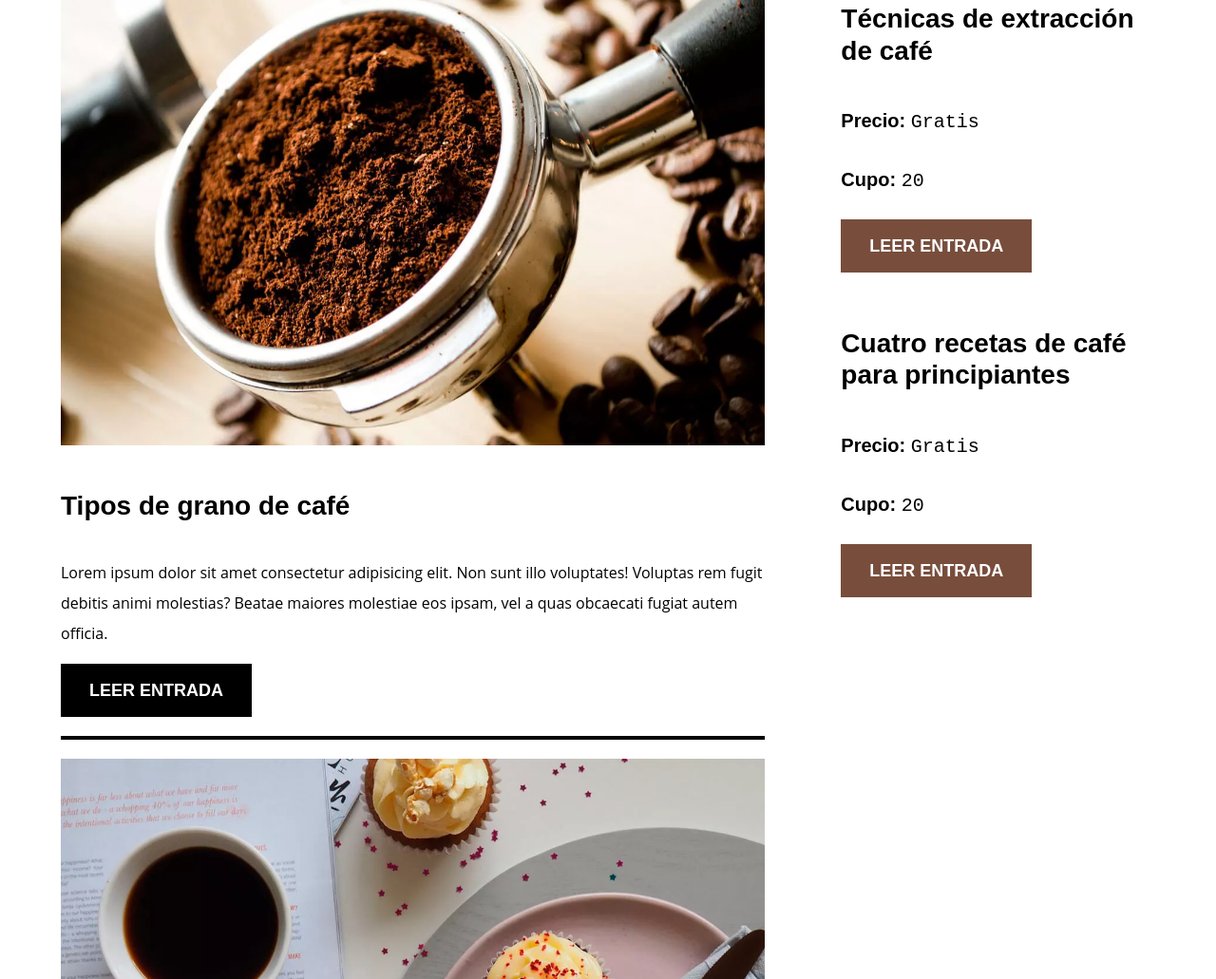
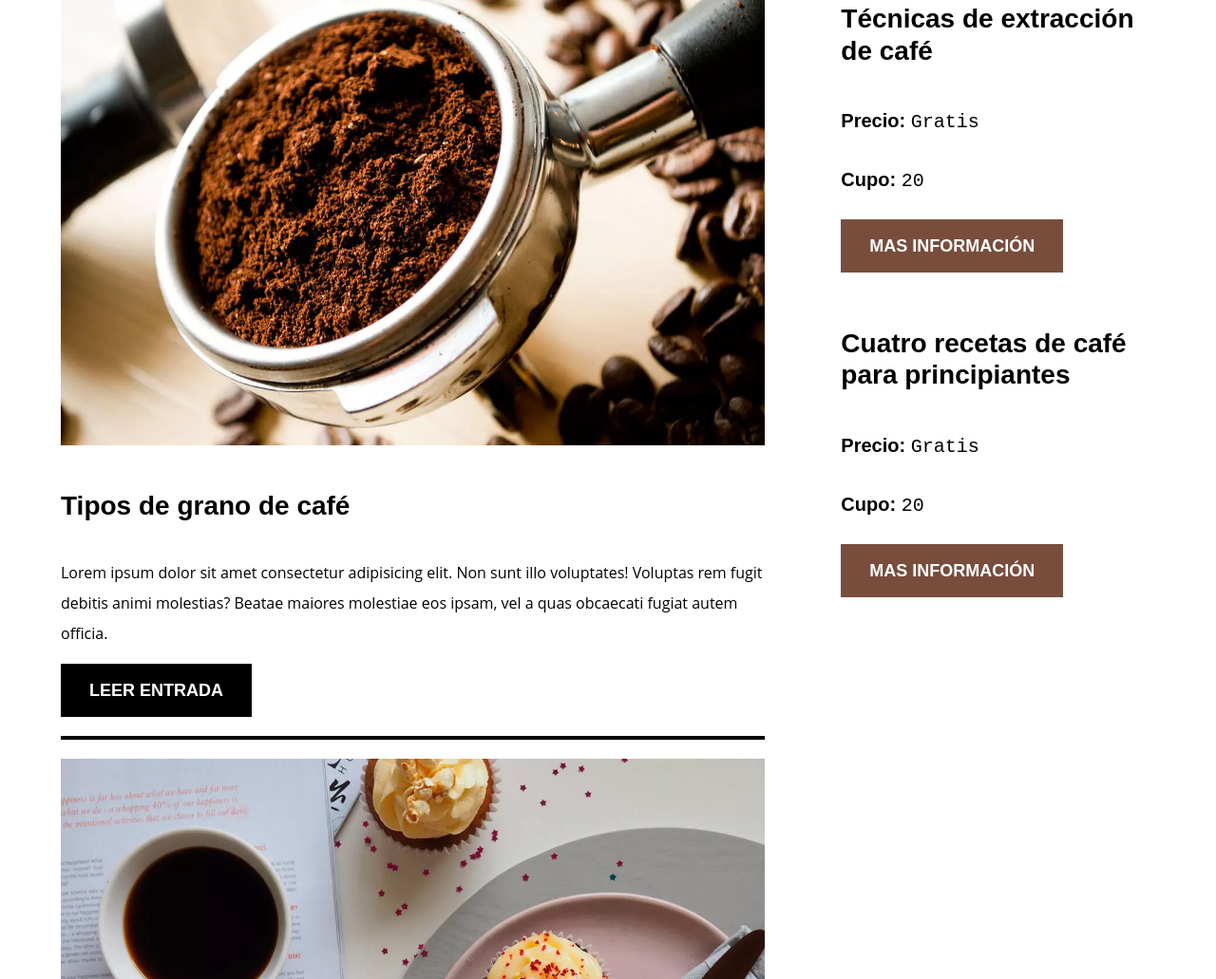
Before and after one commit to Edison-vera/Blog_coffee, a plain HTML site: page index.html in a window 1280 px wide. Shown: the part 743-1774 px from the top of the page at 95% size. Drawn offline with Linux system fonts and the light colour scheme.

Commit message:
Performance

```diff
--- a/index.html
+++ b/index.html
@@ -126,7 +126,7 @@
                     <p class="widget_curso_label">Cupo:
                         <samp class="widget-curso__info">20</samp>
                     </p>
-                    <a class="boton boton--secundario" href="entrada.html">Leer entrada</a>
+                    <a class="boton boton--secundario" href="entrada.html">Mas información</a>
                 </li>
                 <li class="widget-curso">
                     <h4 class="no.margin">Cuatro recetas de café para principiantes</h4>
@@ -136,7 +136,7 @@
                     <p class="widget_curso_label">Cupo:
                         <samp class="widget-curso__info">20</samp>
                     </p>
-                    <a class="boton boton--secundario" href="entrada.html">Leer entrada</a>
+                    <a class="boton boton--secundario" href="entrada.html">Mas información</a>
                 </li>
 
             </ul>
```
